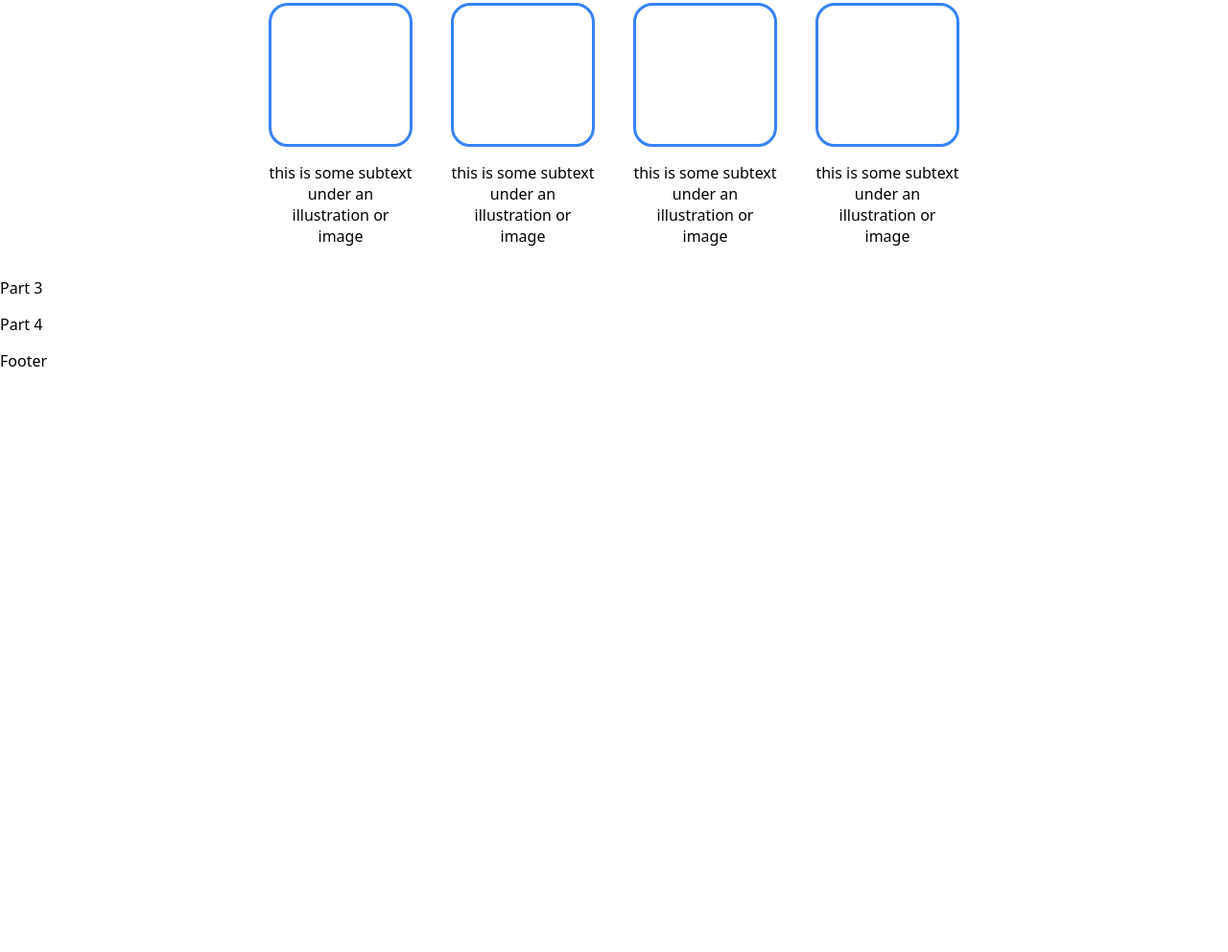
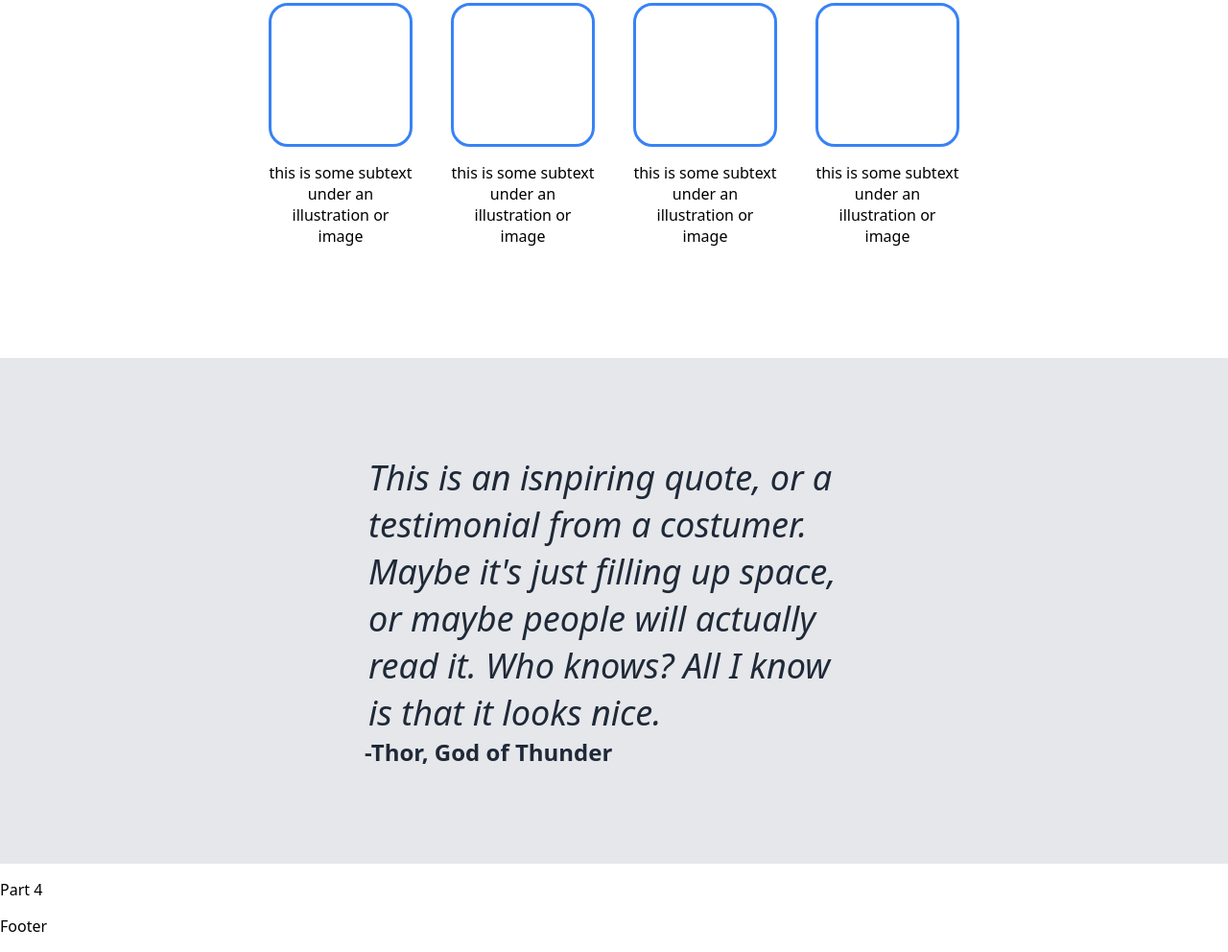
Before and after one commit to AeroDyn4m1c/odin-landing-page, a plain HTML site: page index.html in a window 1280 px wide. Shown: the part 925-1917 px from the top of the page at 96% size. Before the commit the page ends 1328 px from the top, so only its background shows below. Drawn offline with Linux system fonts and the light colour scheme.

Commit message:
finished quote section

```diff
--- a/index.html
+++ b/index.html
@@ -58,8 +58,10 @@
     </div>
   </div>
 
-  <div>
-    <p>Part 3</p>
+  <div class="quote-section">
+    <div class="quote">This is an isnpiring quote, or a testimonial from a costumer. Maybe it's just filling up space, or maybe people will actually read it. Who knows? All I know is that it looks nice.</div>
+
+  <div class="quote-author">-Thor, God of Thunder</div>
   </div>
 
   <div>
--- a/styles.css
+++ b/styles.css
@@ -91,6 +91,7 @@ nav {
   display: flex;
   flex-direction: column;
   align-items: center;
+  margin-bottom: 100px;
 }
 
 .random-info-title {
@@ -124,3 +125,30 @@ nav {
 }
 
 /*-------------------------------------------------------------------------------*/
+
+.quote-section {
+  background-color: #E5E7EB;
+  display: flex;
+  flex-direction: column;
+  align-items: center;
+  padding-top: 100px;
+  padding-bottom: 100px;
+}
+
+.quote {
+  font-size: 36px;
+  font-style: italic;
+  font-weight: lighter;
+  color: #1F2937;
+  width: 40%;
+}
+
+.quote-author {
+  color: #1F2937;
+  font-weight: 900;
+  font-size: 24px;
+  align-self: flex-end;
+  width: 900px;
+}
+
+/*-------------------------------------------------------------------------------*/
```
